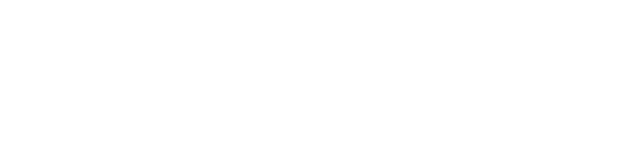
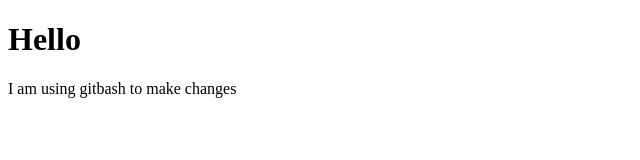
Before and after one commit to SimonChung2/portfolio-draft, a plain HTML site: page index.html in a window 1280 px wide. Shown: the whole page, without its empty margins (0-640 px from the left). Drawn offline with Linux system fonts and the light colour scheme.

Commit message:
Added heading and paragraph in body

```diff
--- a/index.html
+++ b/index.html
@@ -7,6 +7,8 @@
     <title>My portfolio</title>
 </head>
 <body>
+    <h1>Hello</h1>
+    <p>I am using gitbash to make changes</p>
 
 </body>
 </html>
```
